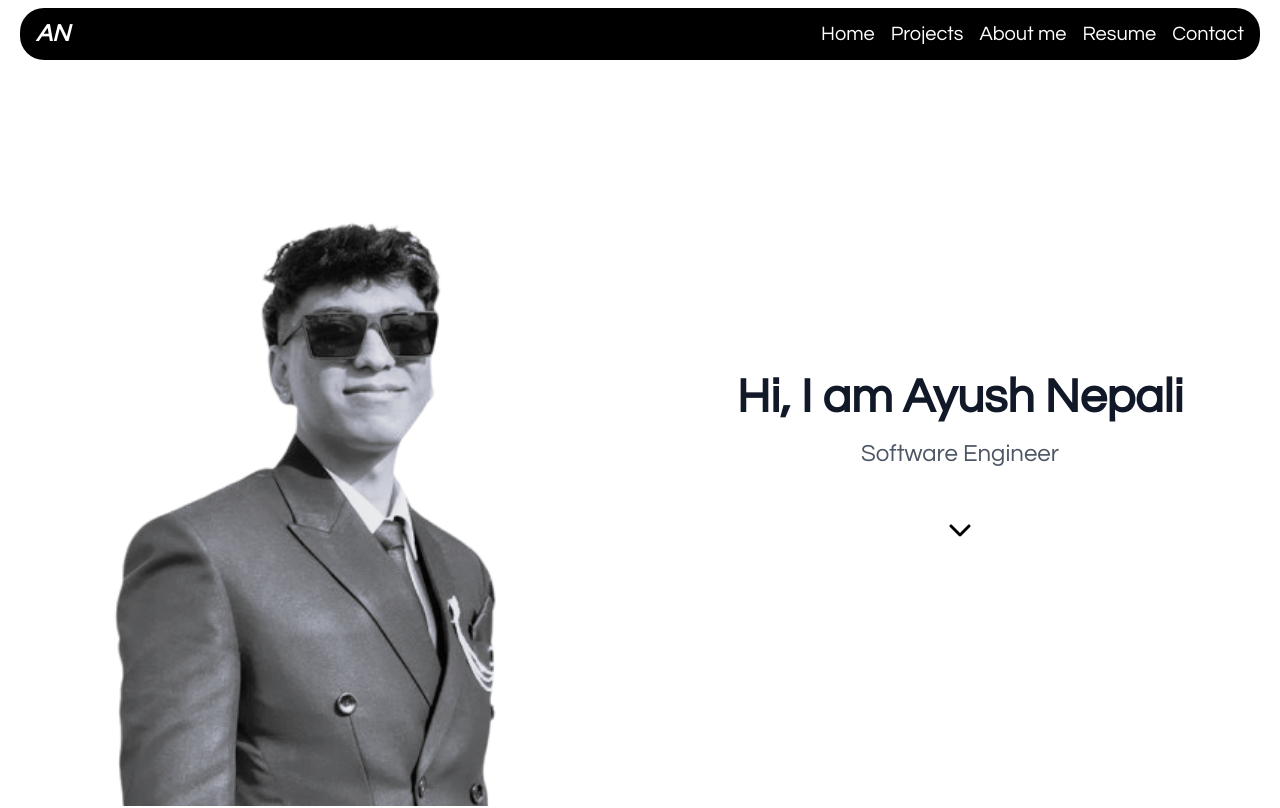
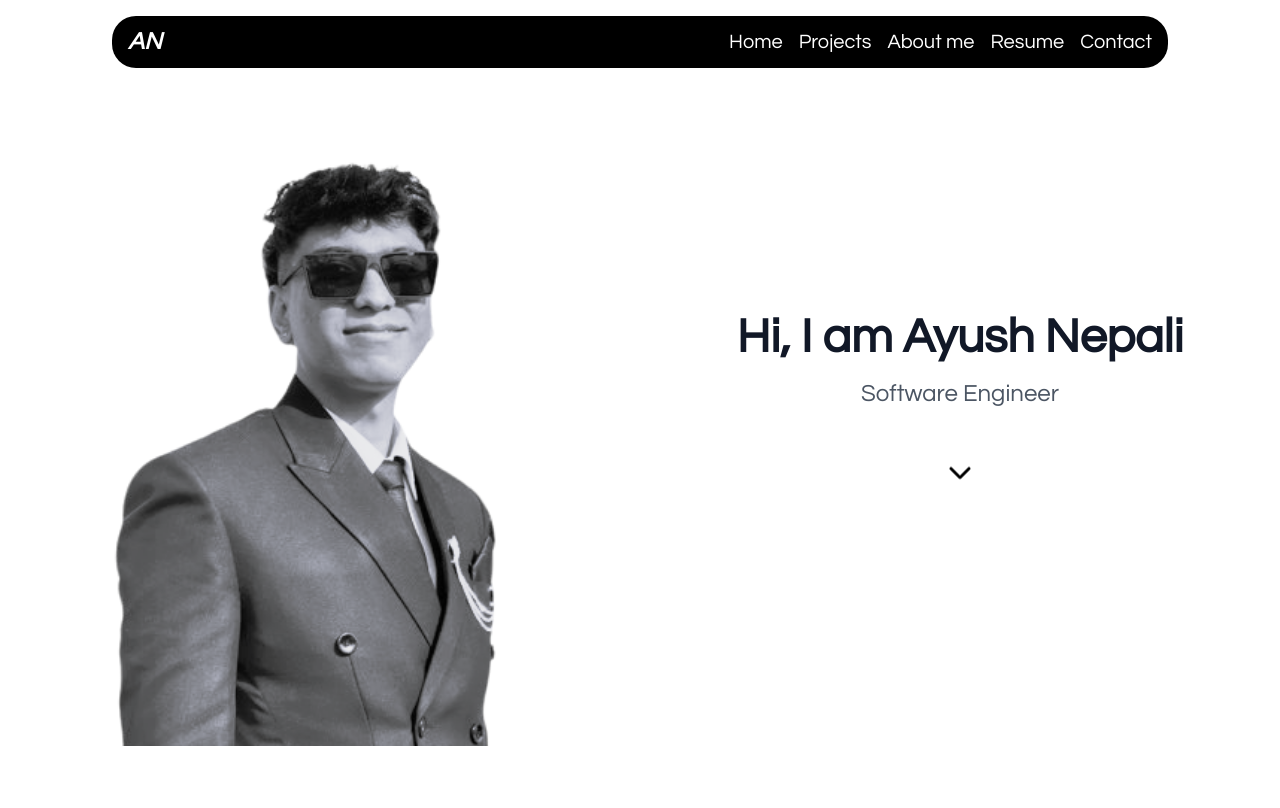
Before and after one commit to nepaliayush/my-portfolio, a Next.js app: page / in a window 1280 px wide. Shown: the top 808 px of the page. Built offline with nearby package versions, Linux system fonts and the light colour scheme.

Commit message:
enhancements

```diff
--- a/app/components/NavBar.tsx
+++ b/app/components/NavBar.tsx
@@ -32,7 +32,7 @@ function NavBar() {
   ];
 
   return (
-    <div className='container mx-auto px-5'>
+<div className="bg-white fixed top-0 left-0 right-0 mx-8 sm:mx-28 pt-2  z-50">
       <div className='bg-black mt-2 rounded-3xl'>
         <div className='flex justify-between items-center p-2'>
           <Link href='/home'>
```
